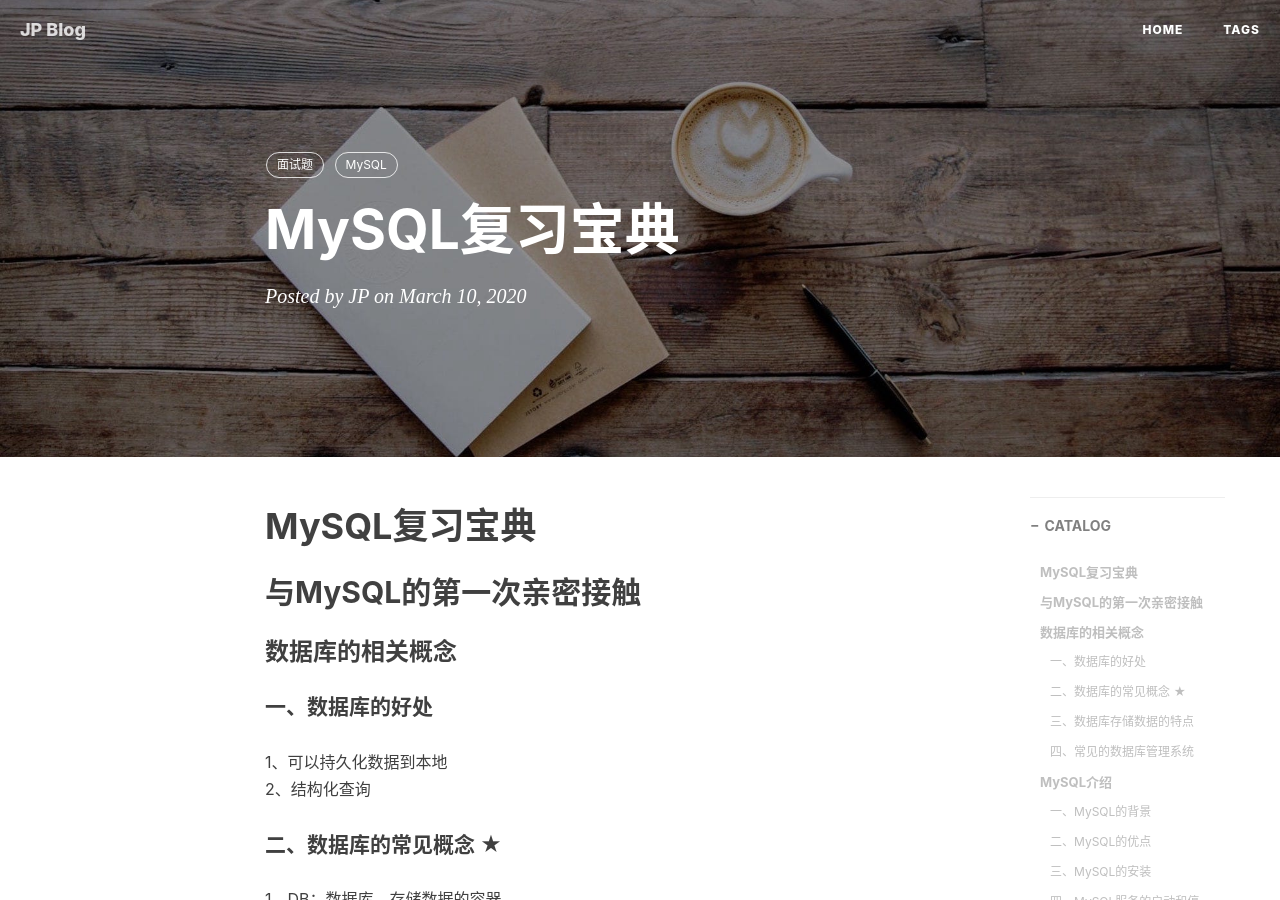
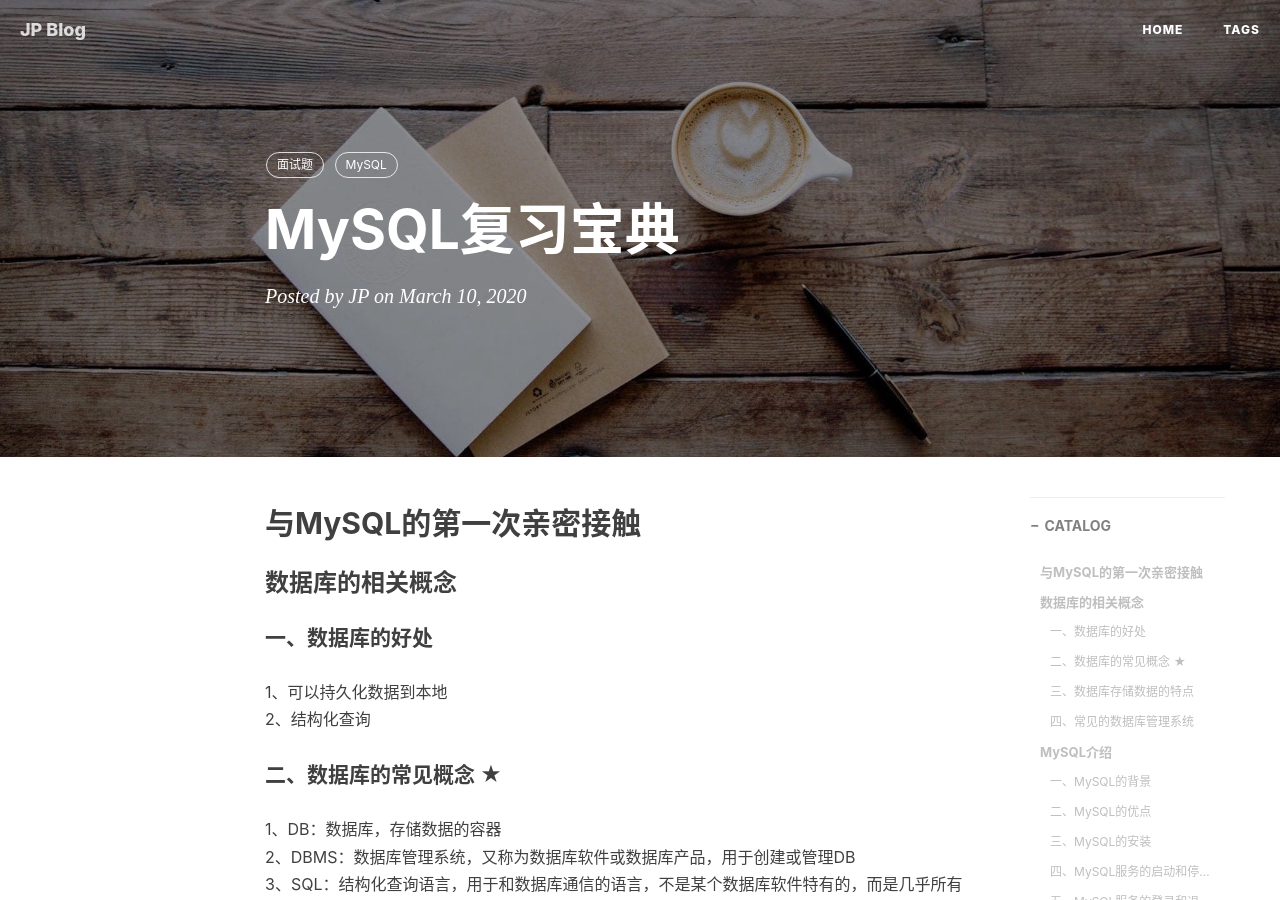
Before and after one commit to hongjiapeng/hongjiapeng.github.io, a Jekyll site: the page built from _posts/2021-03-10-MySQL复习.md, in a window 1280 px wide and 900 px high. Built offline with Jekyll 4.4.1, drawn with Linux system fonts in a browser that asks for light colours; nearby versions of some CDN libraries; comment, search, counter and statistics services are not loaded.

Commit message:
update note

```diff
--- a/_posts/2021-03-10-MySQL复习.md
+++ b/_posts/2021-03-10-MySQL复习.md
@@ -10,8 +10,6 @@ tags:
 - 面试题
 - MySQL
 ---
-
-# MySQL复习宝典
 
 ## 与MySQL的第一次亲密接触
 
```
